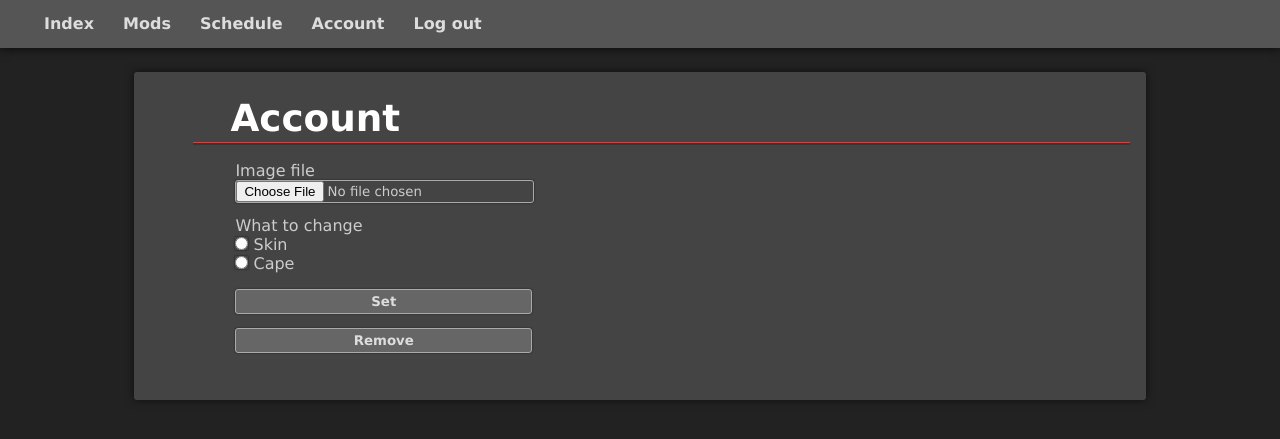
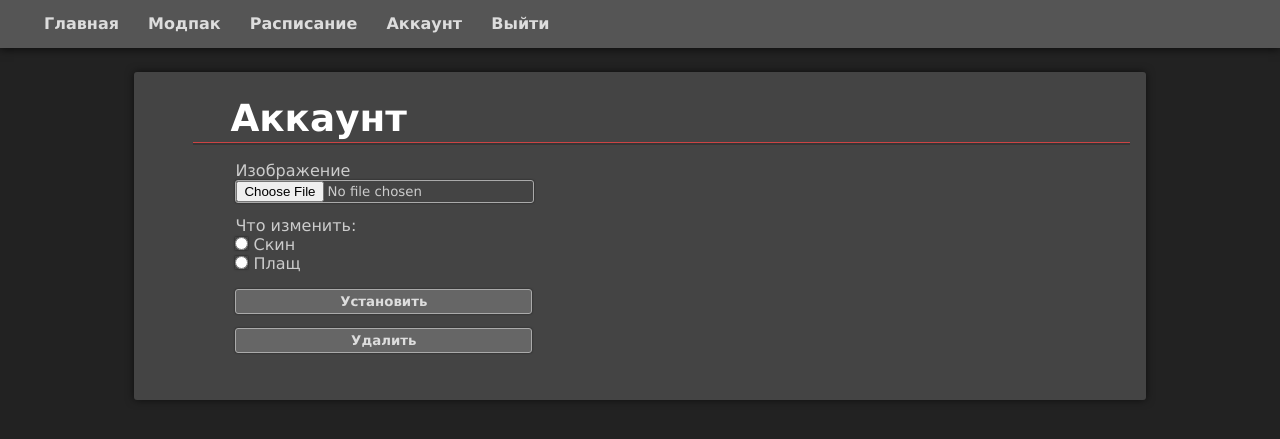
Before and after one commit to cc-ru/ut2-site, a Flask app: page /account in a window 1280 px wide. Shown: the top 439 px of the page. Run offline with Flask 2, Linux system fonts and the light colour scheme; the visitor is signed in with stand-in values (Sample User, id 1); some libraries are stand-ins or nearby versions.

Commit message:
Translate to Russian

```diff
--- a/ut2_site/main.py
+++ b/ut2_site/main.py
@@ -23,7 +23,7 @@ app.config.update(dict(
 ))
 
 if 'UT2SITESETTINGS' in os.environ and os.environ['UT2SITESETTINGS']:
-    app.config.from_envvar('UT2SITESETTINGS')
+    app.config.from_envvar('UT2SITESETTINGS', silent=True)
 
 from flask_uploads import UploadSet, configure_uploads
 from flask_wtf import FlaskForm
@@ -38,41 +38,41 @@ username_re = re.compile(r'^[A-Za-z0-9_]+$')
 
 
 class RegisterForm(FlaskForm):
-    username = StringField('Username', [validators.Length(min=3, max=25),
-                                        validators.Regexp(
-                                            username_re, 0,
-                                            'Incorrect characters. Allowed '
-                                            'are alphanumeric characters, and '
-                                            'underscore.'
-                                        )])
-    password = PasswordField('Password', [validators.DataRequired()])
-    confirm = PasswordField('Repeat password', [
+    username = StringField('Имя пользователя',
+                           [validators.Length(min=3, max=25),
+                            validators.Regexp(username_re,
+                                              0,
+                                              'Incorrect characters. Allowed '
+                                              'are alphanumeric characters, '
+                                              'and underscore.')])
+    password = PasswordField('Пароль', [validators.DataRequired()])
+    confirm = PasswordField('Повторите пароль', [
         validators.EqualTo('password', 'Passwords must match')])
-    submit = SubmitField('Register')
+    submit = SubmitField('Зарегистрироваться')
 
 
 class LoginForm(FlaskForm):
-    username = StringField('Username', [validators.DataRequired(),
-                                        validators.Regexp(
-                                            username_re, 0,
-                                            'Incorrect characters. Allowed '
-                                            'are alphanumeric characters, and '
-                                            'underscore.'
-                                        )])
-    password = PasswordField('Password', [validators.DataRequired()])
-    submit = SubmitField('Log in')
+    username = StringField('Имя пользователя',
+                           [validators.DataRequired(),
+                            validators.Regexp(username_re,
+                                              0,
+                                              'Incorrect characters. Allowed '
+                                              'are alphanumeric characters, '
+                                              'and underscore.')])
+    password = PasswordField('Пароль', [validators.DataRequired()])
+    submit = SubmitField('Войти')
 
 
 class AccountForm(FlaskForm):
-    image = FileField('Image file', [FileAllowed(png_images,
+    image = FileField('Изображение', [FileAllowed(png_images,
                                                   'Unsupported image type')])
-    subject = RadioField('What to change', [validators.DataRequired()],
+    subject = RadioField('Что изменить:', [validators.DataRequired()],
                          choices=[
-                             ('skin', 'Skin'),
-                             ('cape', 'Cape')
+                             ('skin', 'Скин'),
+                             ('cape', 'Плащ')
                          ])
-    submit = SubmitField('Set')
-    delete = SubmitField('Remove')
+    submit = SubmitField('Установить')
+    delete = SubmitField('Удалить')
 
     def validate_image(form, field):
         if form.submit.data and not field.data:
--- a/ut2_site/templates/account.html
+++ b/ut2_site/templates/account.html
@@ -2,7 +2,7 @@
 {% extends "layout.html" %}
 {% block title %}Account{% endblock %}
 {% block content %}
-  <h1>Account</h1>
+  <h1>Аккаунт</h1>
   <form method="post" enctype="multipart/form-data">
     {{ form.csrf_token }}
     {{ render_field(form.image) }}
--- a/ut2_site/templates/layout.html
+++ b/ut2_site/templates/layout.html
@@ -10,15 +10,15 @@
   <body>
     <div id="navbar">
       <ul>
-        <li><a href="{{ url_for('views.root') }}">Index</a></li>
-        <li><a href="{{ url_for('views.mods') }}">Mods</a></li>
-        <li><a href="{{ url_for('views.schedule') }}">Schedule</a></li>
+        <li><a href="{{ url_for('views.root') }}">Главная</a></li>
+        <li><a href="{{ url_for('views.mods') }}">Модпак</a></li>
+        <li><a href="{{ url_for('views.schedule') }}">Расписание</a></li>
         {% if not session['logged_in'] %}
-          <li><a href="{{ url_for('views.register') }}">Register</a></li>
-          <li><a href="{{ url_for('views.login') }}">Log in</a></li>
+          <li><a href="{{ url_for('views.register') }}">Регистрация</a></li>
+          <li><a href="{{ url_for('views.login') }}">Авторизация</a></li>
         {% else %}
-          <li><a href="{{ url_for('views.account') }}">Account</a></li>
-          <li><a href="{{ url_for('views.logout') }}">Log out</a></li>
+          <li><a href="{{ url_for('views.account') }}">Аккаунт</a></li>
+          <li><a href="{{ url_for('views.logout') }}">Выйти</a></li>
         {% endif %}
       </ul>
     </div>
--- a/ut2_site/templates/login.html
+++ b/ut2_site/templates/login.html
@@ -2,7 +2,7 @@
 {% extends "layout.html" %}
 {% block title %}Log in{% endblock %}
 {% block content %}
-  <h1>Log in</h1>
+  <h1>Авторизация</h1>
   <form method="post">
     {{ form.csrf_token }}
     {{ render_field(form.username) }}
--- a/ut2_site/templates/register.html
+++ b/ut2_site/templates/register.html
@@ -2,7 +2,7 @@
 {% extends "layout.html" %}
 {% block title %}Register{% endblock %}
 {% block content %}
-  <h1>Register</h1>
+  <h1>Регистрация</h1>
   <form method="post">
     {{ form.csrf_token }}
     {{ render_field(form.username) }}
--- a/ut2_site/templates/root.html
+++ b/ut2_site/templates/root.html
@@ -2,5 +2,5 @@
 {% block title %}Index{% endblock %}
 {% block content %}
   <h1>Unreal Tournament: Resurrection<br><span class="subtitle">Part Two: Deathmatch</span></h1>
-  <p>This is the page about the upcoming event.</p>
+  <p>Сайт, посвящённый ивенту "Unreal Tournament: Resurrection".</p>
 {% endblock %}
--- a/ut2_site/templates/schedule.html
+++ b/ut2_site/templates/schedule.html
@@ -1,7 +1,7 @@
 {% extends "layout.html" %}
 {% block title %}Schedule{% endblock %}
 {% block content %}
-  <h1>Schedule</h1>
+  <h1>Расписание</h1>
   <p>All times given in UTC.</p>
   <table>
     <tbody>
```
Also changed, not shown: ut2_site/templates/mods.html (+4 -4 lines).
